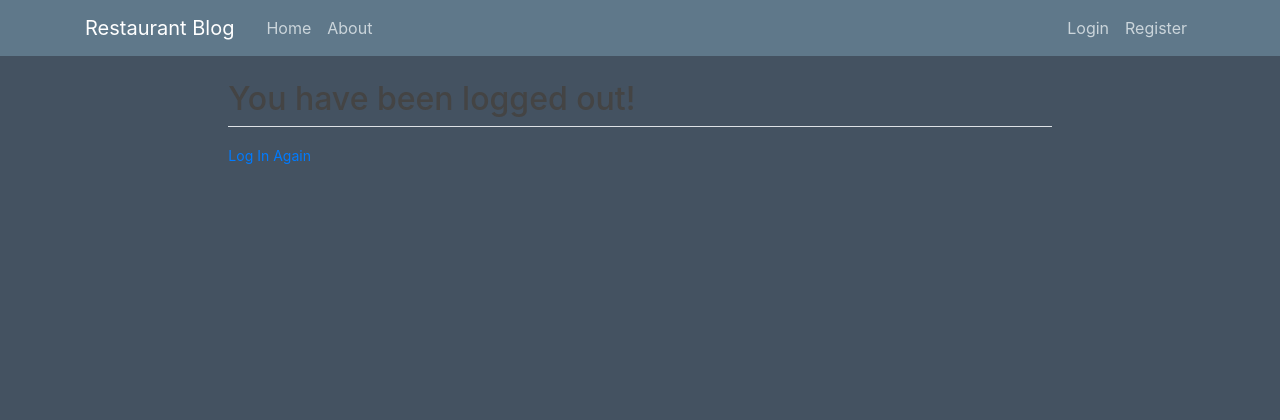
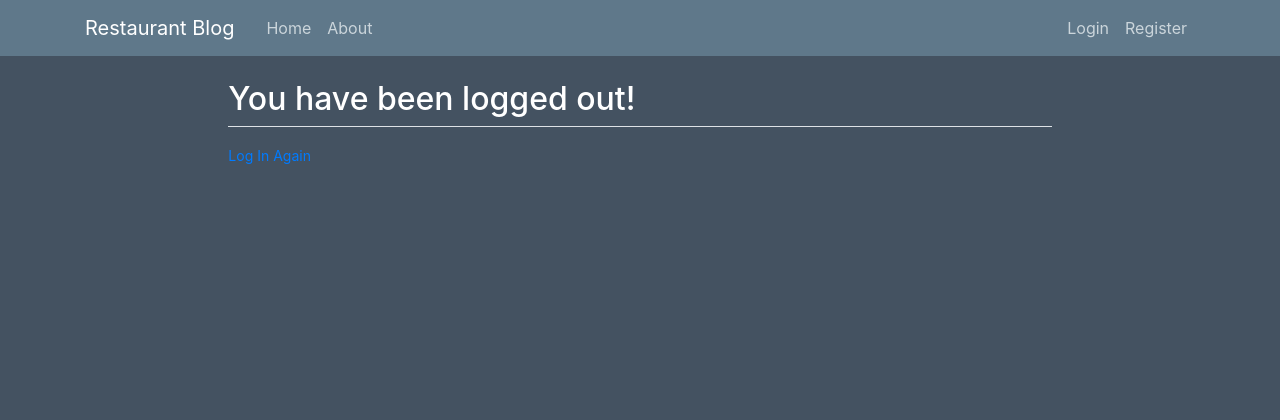
Before and after one commit to DFCMK/Blog, a Django app: template users/templates/users/logout.html in a window 1280 px wide. Shown: the top 420 px of the page. Run offline with Django 4.2, Linux system fonts and the light colour scheme; the template is opened without the code that fills it, so the values that code supplies are empty; parts of the project's set-up code (start-up, migrations or seed data) failed here and were passed over; some libraries are stand-ins or nearby versions.

Commit message:
added bootstrap class to to turn header white

```diff
--- a/users/templates/users/logout.html
+++ b/users/templates/users/logout.html
@@ -1,6 +1,6 @@
 {% extends "base.html" %}
 {% block content %}
-    <h2>You have been logged out!</h2>
+    <h2 class="text-white">You have been logged out!</h2>
     <div class="border-top pt-3">
         <small class="text-muted">
             <a href="{% url 'login' %}">Log In Again</a>
```
